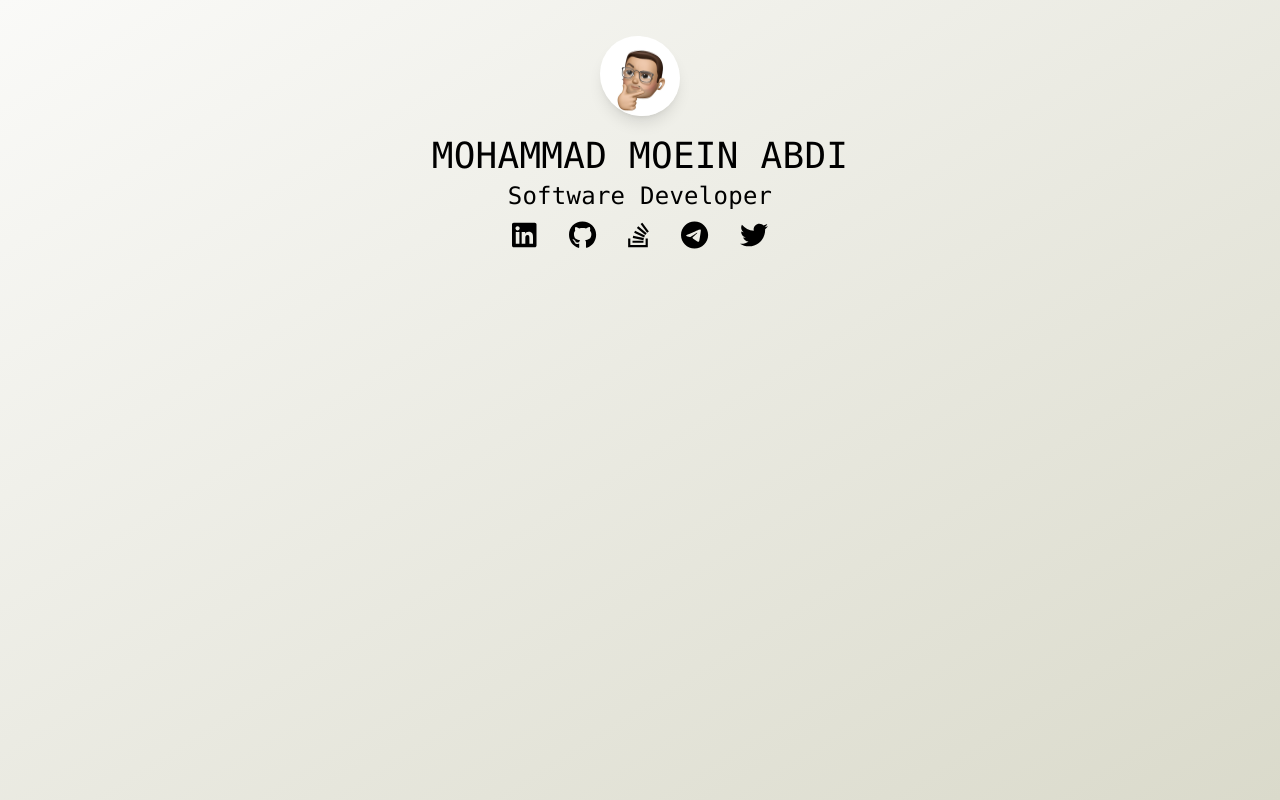
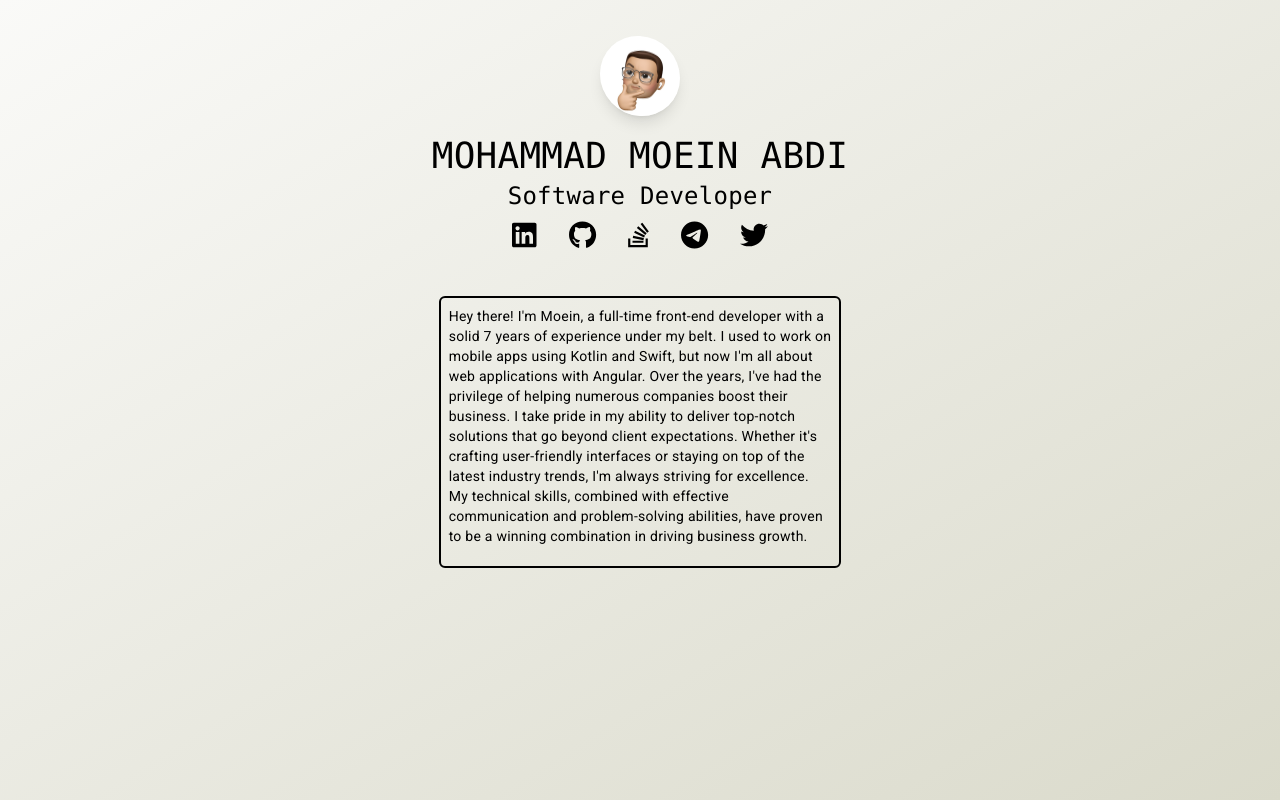
Before and after one commit to moeindev/moeindev.github.io, an Angular app: page /home in a window 1280 px wide. Built offline with nearby package versions, Linux system fonts and the light colour scheme.

Commit message:
feat(angular-rewrite): implement summary part

```diff
--- a/src/app/modules/home/home.component.html
+++ b/src/app/modules/home/home.component.html
@@ -1,6 +1,9 @@
 <div
   class="p-3 w-full h-full overflow-auto scroll-smooth bg-gradient-to-br from-mma-core-background to-mma-core-background-variant">
-  <div class="flex justify-center w-full h-1/3 mobile:h-1/2">
-    <app-introduction class="w-full h-full"></app-introduction>
+  <div class="flex justify-center w-full">
+    <app-introduction class="w-full"></app-introduction>
+  </div>
+  <div class="flex justify-center w-full mt-6">
+    <app-summary class="w-full laptop:w-1/3 desktop:w-1/3"></app-summary>
   </div>
 </div>
--- a/src/app/modules/home/home.module.ts
+++ b/src/app/modules/home/home.module.ts
@@ -4,9 +4,10 @@ import { CommonModule } from '@angular/common';
 import { HomeRoutingModule } from './home-routing.module';
 import { HomeComponent } from './home.component';
 import { IntroductionModule } from '../introduction/introduction.module';
+import { SummaryModule } from '../summary/summary.module';
 
 @NgModule({
   declarations: [HomeComponent],
-  imports: [CommonModule, HomeRoutingModule, IntroductionModule],
+  imports: [CommonModule, HomeRoutingModule, IntroductionModule, SummaryModule],
 })
 export class HomeModule {}
--- /dev/null
+++ b/src/app/modules/summary/summary.component.html
@@ -0,0 +1,4 @@
+<div
+  class="rounded-md border-2 m-2 p-2 border-black laptop:hover:scale-125 desktop:hover:scale-125 transition-all">
+  <p>{{ summary }}</p>
+</div>
--- /dev/null
+++ b/src/app/modules/summary/summary.component.ts
@@ -0,0 +1,13 @@
+import { Component } from '@angular/core';
+
+@Component({
+  selector: 'app-summary',
+  templateUrl: './summary.component.html',
+  styleUrls: ['./summary.component.scss'],
+})
+export class SummaryComponent {
+  public summary =
+    "Hey there! I'm Moein, a full-time front-end developer with a solid 7 years of experience under my belt. I used to work on mobile apps using Kotlin and Swift, but now I'm all about web applications with Angular. Over the years, I've had the privilege of helping numerous companies boost their business.\n" +
+    '\n' +
+    "I take pride in my ability to deliver top-notch solutions that go beyond client expectations. Whether it's crafting user-friendly interfaces or staying on top of the latest industry trends, I'm always striving for excellence. My technical skills, combined with effective communication and problem-solving abilities, have proven to be a winning combination in driving business growth.";
+}
```
Also changed, not shown: src/app/modules/summary/summary.module.ts (added, +10 -0 lines), src/app/modules/summary/summary.component.scss (added), 1 other file (tests, documents, lock files or other folders).
